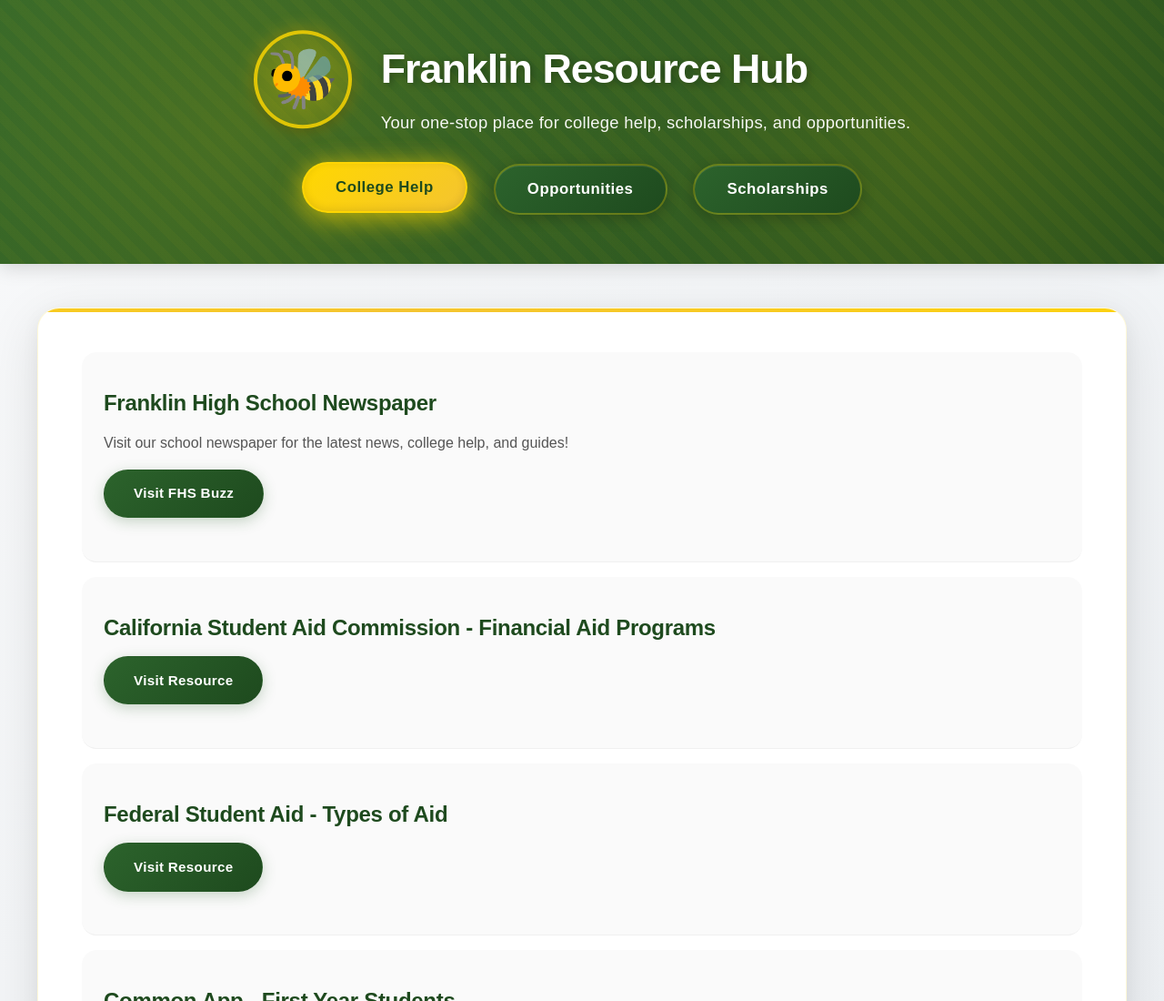
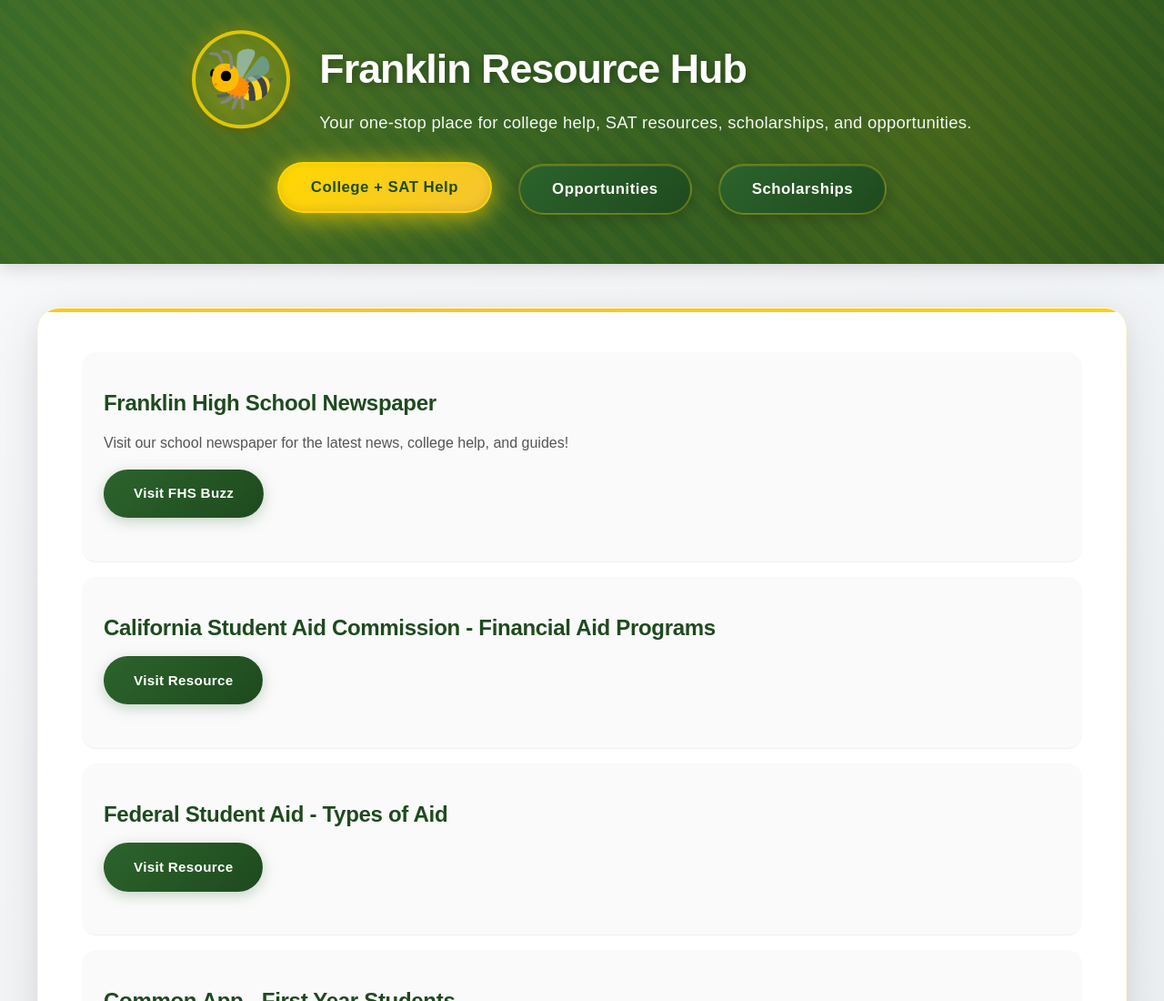
Before and after one commit to kimberlysan0108-beep/Bridge-The-Gap-FHS, a website: page index.html in a window 1280 px wide. Shown: the top 1100 px of the page at 91% size. Drawn offline with Linux system fonts and the light colour scheme.

Commit message:
Update index.html

```diff
--- a/index.html
+++ b/index.html
@@ -19,12 +19,12 @@
         <div class="header-text">
           <h1>Franklin Resource Hub</h1>
           <p>
-            Your one-stop place for college help, scholarships, and opportunities.
+            Your one-stop place for college help, SAT resources, scholarships, and opportunities.
           </p>
         </div>
       </div>
       <nav>
-        <button class="tab-btn" data-tab="college">College Help</button>
+        <button class="tab-btn" data-tab="college">College + SAT Help</button>
         <button class="tab-btn" data-tab="opportunities">Opportunities</button>
         <button class="tab-btn" data-tab="scholarships">Scholarships</button>
       </nav>
```
